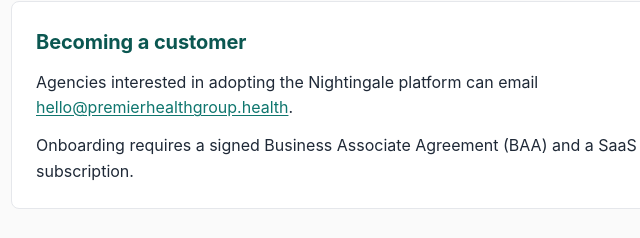
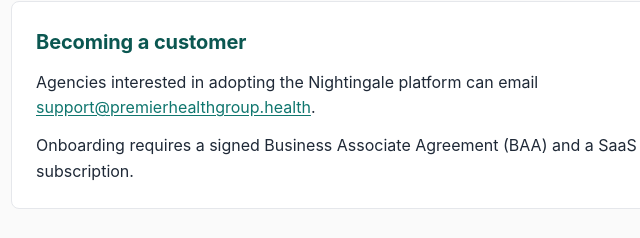
Before and after one commit to YadharthGCpremier/nightingale-support, a plain HTML site: page index.html in a window 1280 px wide. Shown: the part 1177-1415 px from the top of the page, 269-909 px from the left. Drawn offline with Linux system fonts and the light colour scheme.

Commit message:
fix: route customer inquiries to support@ (hello@ alias does not exist)

```diff
--- a/index.html
+++ b/index.html
@@ -48,7 +48,7 @@
 
     <section aria-labelledby="customer-heading">
       <h2 id="customer-heading">Becoming a customer</h2>
-      <p>Agencies interested in adopting the Nightingale platform can email <a href="mailto:hello@premierhealthgroup.health">hello@premierhealthgroup.health</a>.</p>
+      <p>Agencies interested in adopting the Nightingale platform can email <a href="mailto:support@premierhealthgroup.health">support@premierhealthgroup.health</a>.</p>
       <p>Onboarding requires a signed Business Associate Agreement (BAA) and a SaaS subscription.</p>
     </section>
 
```
